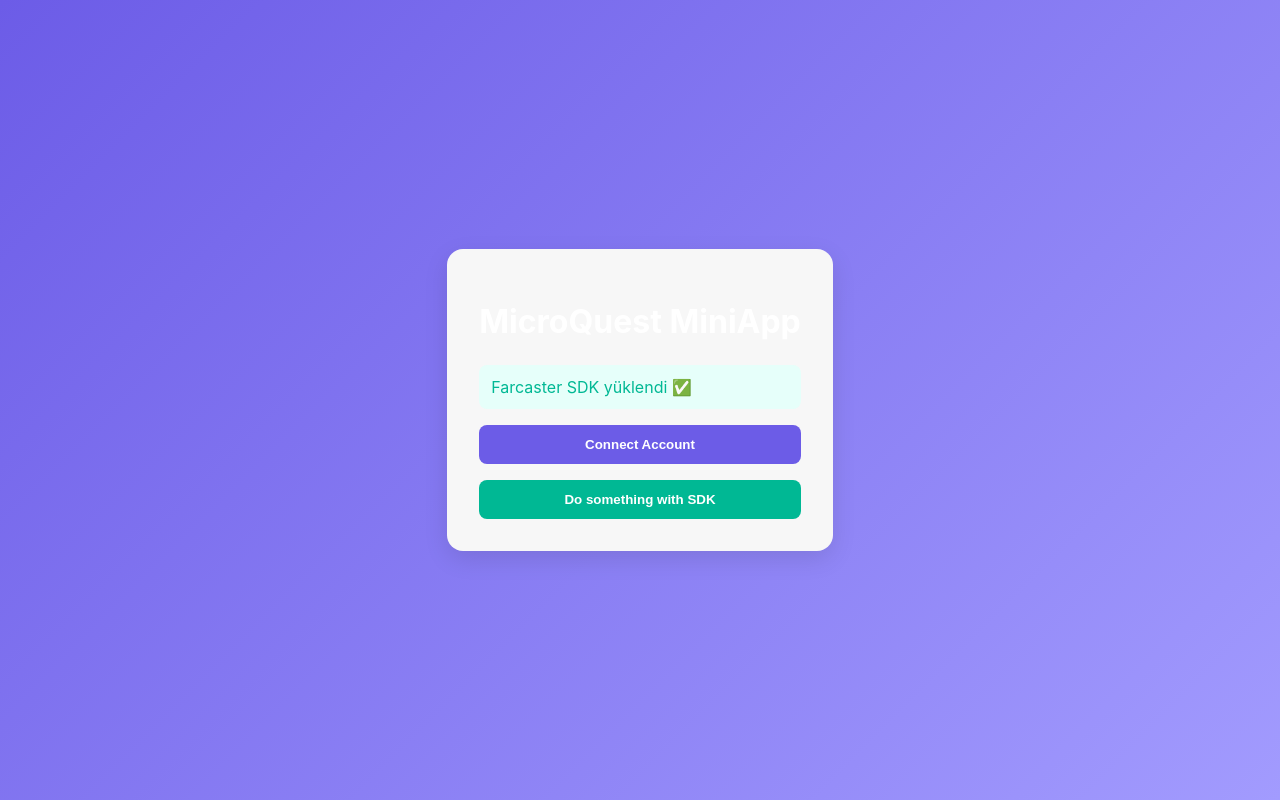
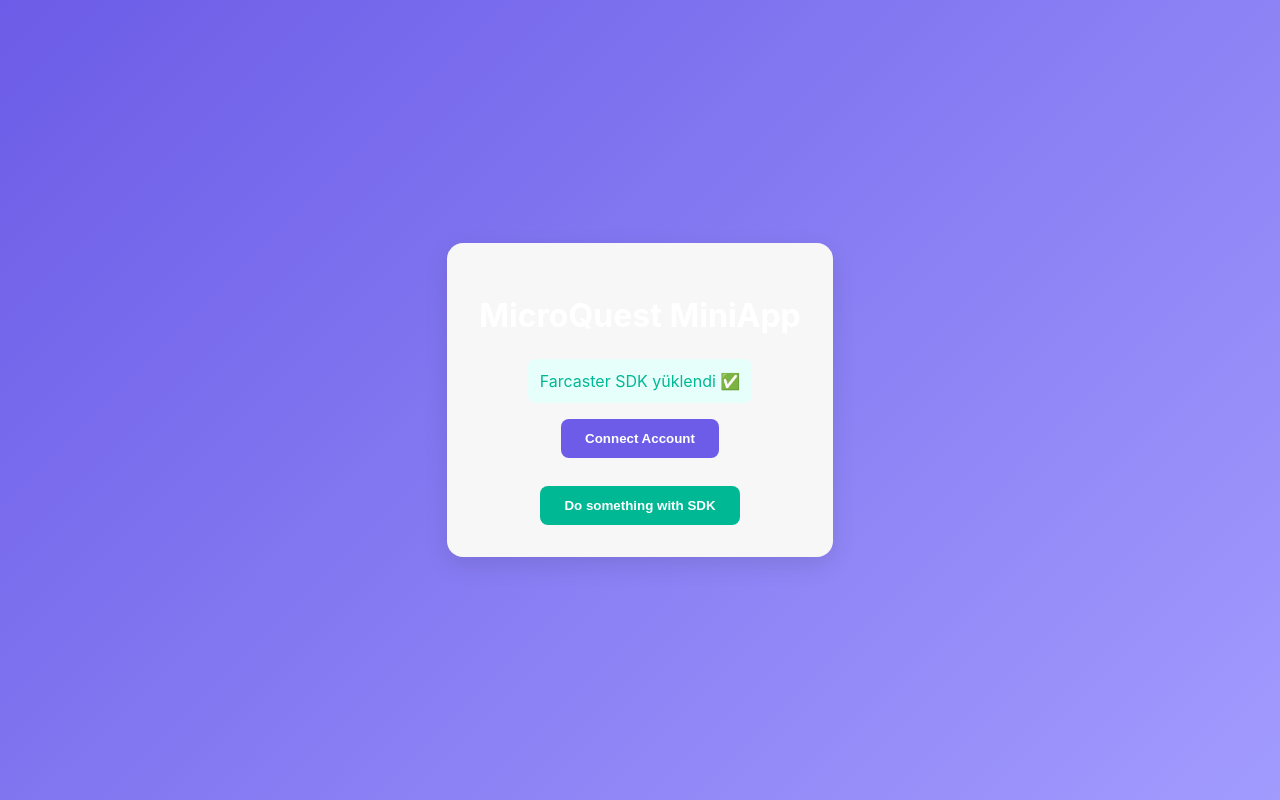
Before and after one commit to forumevi/MicroQuest, a React (Vite) app: page / in a window 1280 px wide. Built offline with nearby package versions, Linux system fonts and the light colour scheme.

Commit message:
Update App.jsx

```diff
--- a/src/App.jsx
+++ b/src/App.jsx
@@ -58,6 +58,7 @@ export default function App() {
     }
   }
 
+  // Stil tanımları
   const containerStyle = {
     padding: 32,
     fontFamily: "Inter, Roboto, sans-serif",
@@ -65,7 +66,8 @@ export default function App() {
     margin: "50px auto",
     backgroundColor: "#f7f7f7",
     borderRadius: 16,
-    boxShadow: "0 8px 24px rgba(0,0,0,0.1)"
+    boxShadow: "0 8px 24px rgba(0,0,0,0.1)",
+    textAlign: "center"
   };
 
   const buttonStyle = {
@@ -73,13 +75,15 @@ export default function App() {
     border: "none",
     borderRadius: 8,
     cursor: "pointer",
-    fontWeight: 600
+    fontWeight: 600,
+    transition: "transform 0.15s ease, box-shadow 0.15s ease"
   };
 
   const connectButton = {
     ...buttonStyle,
     backgroundColor: "#6c5ce7",
-    color: "#fff"
+    color: "#fff",
+    marginBottom: 12
   };
 
   const actionButton = {
@@ -89,28 +93,53 @@ export default function App() {
   };
 
   const errorStyle = { color: "#d63031", backgroundColor: "#ffe6e6", padding: 12, borderRadius: 8 };
+  const successStyle = { color: "#00b894", backgroundColor: "#e6fffa", padding: 12, borderRadius: 8 };
 
-  const successStyle = { color: "#00b894", backgroundColor: "#e6fffa", padding: 12, borderRadius: 8 };
+  const buttonHover = (e) => {
+    e.target.style.transform = "scale(1.05)";
+    e.target.style.boxShadow = "0 4px 12px rgba(0,0,0,0.2)";
+  };
+
+  const buttonLeave = (e) => {
+    e.target.style.transform = "scale(1)";
+    e.target.style.boxShadow = "none";
+  };
 
   return (
     <div style={containerStyle}>
-      <h1 style={{ marginBottom: 24, textAlign: "center" }}>MicroQuest MiniApp</h1>
+      <h1 style={{ marginBottom: 24 }}>MicroQuest MiniApp</h1>
 
-      {loadingSdk && <p style={{ textAlign: "center" }}>Loading Farcaster SDK…</p>}
+      {loadingSdk && <p>Loading Farcaster SDK…</p>}
 
       {!loadingSdk && sdk && (
-        <div style={{ display: "flex", flexDirection: "column", gap: 16 }}>
+        <div style={{ display: "flex", flexDirection: "column", gap: 16, alignItems: "center" }}>
           <div style={successStyle}>Farcaster SDK yüklendi ✅</div>
 
-          {!account && <button style={connectButton} onClick={connectAccount}>Connect Account</button>}
+          {!account && (
+            <button
+              style={connectButton}
+              onClick={connectAccount}
+              onMouseEnter={buttonHover}
+              onMouseLeave={buttonLeave}
+            >
+              Connect Account
+            </button>
+          )}
 
           {account && (
-            <div style={{ padding: 12, backgroundColor: "#dfe6e9", borderRadius: 8 }}>
+            <div style={{ padding: 12, backgroundColor: "#dfe6e9", borderRadius: 8, width: "100%" }}>
               Connected account: <strong>{account?.username || account?.id}</strong>
             </div>
           )}
 
-          <button style={actionButton} onClick={doSomethingWithSdk}>Do something with SDK</button>
+          <button
+            style={actionButton}
+            onClick={doSomethingWithSdk}
+            onMouseEnter={buttonHover}
+            onMouseLeave={buttonLeave}
+          >
+            Do something with SDK
+          </button>
         </div>
       )}
 
@@ -121,9 +150,7 @@ export default function App() {
         </div>
       )}
 
-      {!loadingSdk && !sdk && !sdkError && (
-        <p style={{ textAlign: "center" }}>Farcaster SDK mevcut değil.</p>
-      )}
+      {!loadingSdk && !sdk && !sdkError && <p>Farcaster SDK mevcut değil.</p>}
     </div>
   );
 }
```
